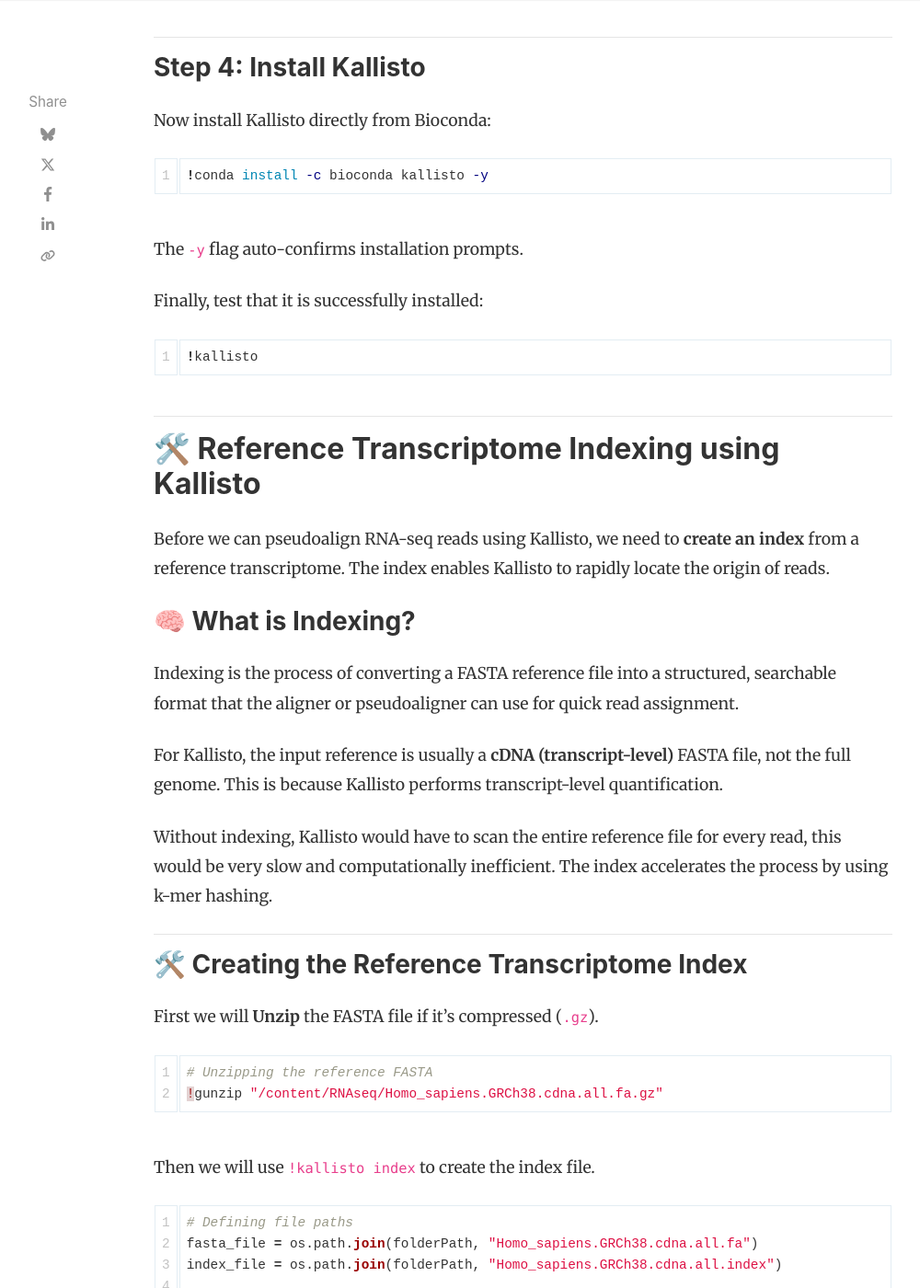
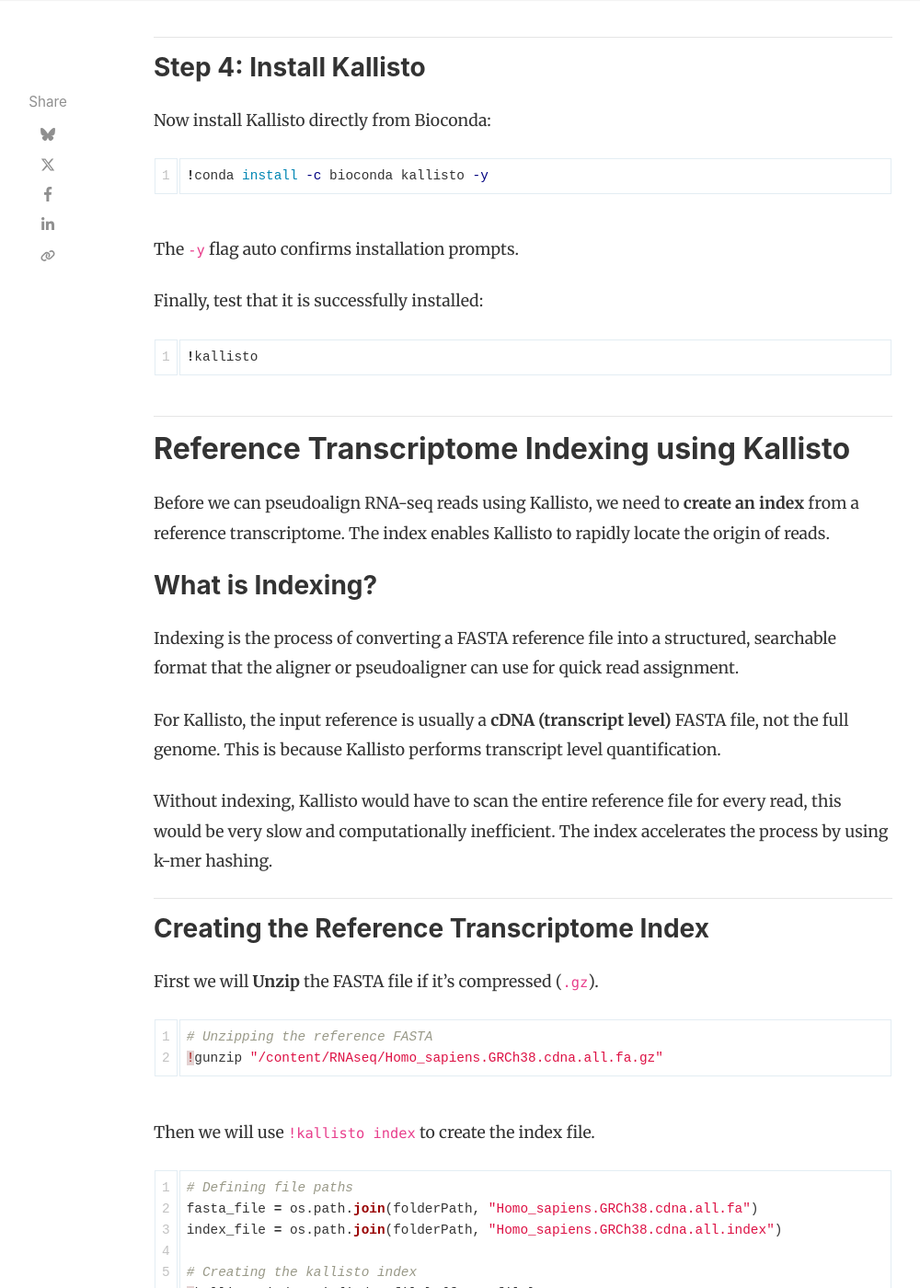
Before and after one commit to DjoserGenomics/djosergenomics.github.io, a Jekyll site: the page built from _posts/2025-08-07-Scroll-3-Khufus-Calculations.md, in a window 1280 px wide and 1400 px high, scrolled down 5099 px. Shown: the whole window at 92% size, without its empty margins (118-1118 px from the left). Built offline with Jekyll 4.4.1, drawn with Linux system fonts in a browser that asks for light colours; nearby versions of some CDN libraries; comment, search, counter and statistics services are not loaded; some of the changed text lies outside the part shown.

Commit message:
Validation and Minor Fixes for Scroll 3

````diff
--- a/_posts/2025-08-07-Scroll-3-Khufus-Calculations.md
+++ b/_posts/2025-08-07-Scroll-3-Khufus-Calculations.md
@@ -31,7 +31,7 @@
 
 ---
 
-## 🔹 <a id='what-is-alignment-and-why-do-we-do-it'> What Is Alignment, and Why Do We Do It? </a>
+## <a id='what-is-alignment-and-why-do-we-do-it'> What Is Alignment, and Why Do We Do It? </a>
 
 Before we push forward in our transcriptomics journey, we must first pause, and understand the concept of sequence alignment.
 
@@ -42,7 +42,7 @@
 
 ---
 
-## 🛠️ <a id='common-tools-for-alignment'> Common Tools for Alignment </a>
+## <a id='common-tools-for-alignment'> Common Tools for Alignment </a>
 
 These tools use algorithms to search for where reads fit:
 
@@ -56,18 +56,18 @@
 
 ---
 
-## 🧭 <a id='what-is-pseudoalignment-and-how-does-it-differ-from-alignment'> What is Pseudoalignment, and How Does It Differ from Alignment? </a>
+## <a id='what-is-pseudoalignment-and-how-does-it-differ-from-alignment'> What is Pseudoalignment, and How Does It Differ from Alignment? </a>
 
 Pseudoalignment skips the base-by-base matching. Instead, it identifies **which transcripts** a read _could have_ originated from, without determining its exact position. It uses **k-mers** (short subsequences of length k) from the reads and compares them to a k-mer index of the transcriptome.
 
-Think of it like asking: “Does this read _belong_ to transcript X, Y, or Z?” rather than: “Where exactly does this read align in the genome?”
+Think of it like asking: "Does this read _belong_ to transcript X, Y, or Z?" rather than: "Where exactly does this read align in the genome?"
 
 The two most widely known pseudoaligners are:
 
 - **Kallisto** – The tool we'll be using in this scroll.
 - **Salmon** – Another fast and flexible pseudoaligner.
 
-## 🚀 <a id='when-is-pseudoalignment-the-better-option'> When is Pseudoalignment the Better Option? </a>
+## <a id='when-is-pseudoalignment-the-better-option'> When is Pseudoalignment the Better Option? </a>
 
 Pseudoalignment is a great choice when:
 
@@ -79,15 +79,15 @@
 
 - Precise **read locations** on the genome.
 - Working on **splicing**.
-- Using any other tools that use a BAM alignment files.
+- Using any other tools that use BAM alignment files.
 
 For bulk RNA-seq focused on quantification, **pseudoalignment offers an optimal balance between speed and accuracy**, which is exactly why we’re using Kallisto in this tutorial.
 
-> If you want to learn more about alignment vs pseudoalignment (Kallisto), check out this [Awesome Video from DIY.transcriptomics](https://diytranscriptomics.com/project/lecture-02#part-3---a-discussion-of-traditional-and-alignment-free-pseudoalignment-methods-for-quantifying-gene-expression).
+> If you want to learn more about alignment vs pseudoalignment (Kallisto), check out this <a href="https://diytranscriptomics.com/project/lecture-02#part-3---a-discussion-of-traditional-and-alignment-free-pseudoalignment-methods-for-quantifying-gene-expression" target="_blank">Awesome Video from DIY.transcriptomics</a>.
 
 ---
 
-## ▶️ <a id='installing-kallisto-on-google-colab'> Installing Kallisto on Google Colab </a>
+## <a id='installing-kallisto-on-google-colab'> Installing Kallisto on Google Colab </a>
 
 To run Kallisto in Google Colab, we need to install it manually using Conda.
 
@@ -161,7 +161,7 @@
 !conda install -c bioconda kallisto -y
 ```
 
-The `-y` flag auto-confirms installation prompts.
+The `-y` flag auto confirms installation prompts.
 
 Finally, test that it is successfully installed:
 
@@ -171,21 +171,21 @@
 
 ---
 
-## 🛠️ <a id='reference-transcriptome-indexing-using-kallisto'> Reference Transcriptome Indexing using Kallisto </a>
+## <a id='reference-transcriptome-indexing-using-kallisto'> Reference Transcriptome Indexing using Kallisto </a>
 
 Before we can pseudoalign RNA-seq reads using Kallisto, we need to **create an index** from a reference transcriptome. The index enables Kallisto to rapidly locate the origin of reads.
 
-### 🧠 What is Indexing?
+### What is Indexing?
 
 Indexing is the process of converting a FASTA reference file into a structured, searchable format that the aligner or pseudoaligner can use for quick read assignment.
 
-For Kallisto, the input reference is usually a **cDNA (transcript-level)** FASTA file, not the full genome. This is because Kallisto performs transcript-level quantification.
+For Kallisto, the input reference is usually a **cDNA (transcript level)** FASTA file, not the full genome. This is because Kallisto performs transcript level quantification.
 
 Without indexing, Kallisto would have to scan the entire reference file for every read, this would be very slow and computationally inefficient. The index accelerates the process by using k-mer hashing.
 
 ---
 
-### 🛠️️ Creating the Reference Transcriptome Index
+### Creating the Reference Transcriptome Index
 
 First we will **Unzip** the FASTA file if it's compressed (`.gz`).
 
@@ -210,13 +210,13 @@
 
 ---
 
-## 🚀 <a id='quantifying-expression-with-kallisto'> Quantifying Expression with Kallisto </a>
+## <a id='quantifying-expression-with-kallisto'> Quantifying Expression with Kallisto </a>
 
 Once the reference transcriptome index is prepared, it's time to quantify transcript abundances for each sample using **Kallisto's `quant`** command.
 
 `kallisto quant` takes your indexed reference and your raw FASTQ files and performs **psuedoalignment** to estimate how many transcripts are present in each sample, quickly and efficiently.
 
-### 🗂️ Sample Setup
+### Sample Setup
 
 We define a list of our samples with corresponding FASTQ files:
 
@@ -236,7 +236,7 @@
 
 ---
 
-### ⚙️ Run Kallisto for Each Sample
+### Run Kallisto for Each Sample
 
 Let's Create our main Output folder for Kallisto results:
 
@@ -260,7 +260,7 @@
 
 ---
 
-### 🧾 Explanation:
+### Explanation:
 
 - `-i {index_file}`: The path to the reference transcriptome index you created earlier.
 - `-o "$folder"`: Output folder for results (TPMs and estimated counts).
@@ -280,7 +280,7 @@
 
 ---
 
-## 📊 <a id='alignment-rate-check-quality-control'> Alignment Rate Check (Quality Control) </a>
+## <a id='alignment-rate-check-quality-control'> Alignment Rate Check (Quality Control) </a>
 
 Before moving forward, it's essential to check the alignment rate for each sample. It can be found in the `run_info.json` file inside each sample's output directory.
 
@@ -320,6 +322,6 @@
 
 ---
 
-> Papyrus Background from the Post's Cover photo is from [Freepik](https://www.freepik.com/free-photo/grunge-background_4258615.htm)
+> Papyrus Background from the Post's Cover photo is from <a href="https://www.freepik.com/free-photo/grunge-background_4258615.htm" target="_blank">Freepik</a>
 
 ---
````
Also changed, not shown: other parts of _posts/2025-08-07-Scroll-3-Khufus-Calculations.md (+4 -2 lines), assets/images/posts/Scroll-3-Khufus-Calculations/Great_Pyramid_of_Giza.jpg.
